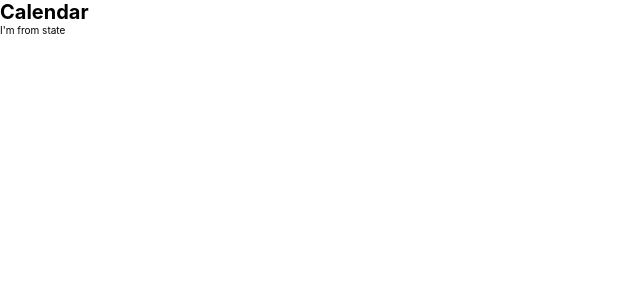
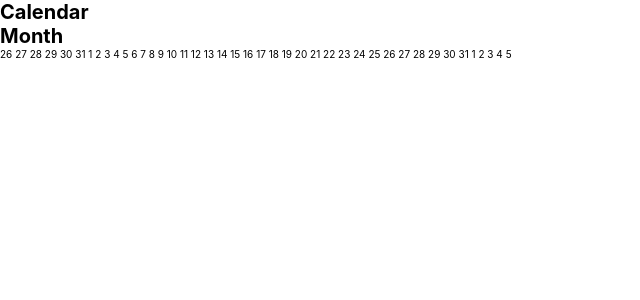
Before and after one commit to sebaslh12/calendar-challenge, a React (Create React App) app: page / in a window 1280 px wide. Shown: the top 300 px of the page, without its empty margins (0-640 px from the left). Built offline with nearby package versions, Linux system fonts and the light colour scheme.

Commit message:
Implementing way to calculate days to render. Implementing Calendar and Month components. Adding dayjs package.

```diff
--- a/package.json
+++ b/package.json
@@ -6,6 +6,7 @@
     "@testing-library/jest-dom": "^4.2.4",
     "@testing-library/react": "^9.5.0",
     "@testing-library/user-event": "^7.2.1",
+    "dayjs": "^1.8.33",
     "react": "^16.13.1",
     "react-dom": "^16.13.1",
     "react-redux": "^7.2.1",
--- a/src/App.js
+++ b/src/App.js
@@ -1,6 +1,6 @@
 import React from 'react';
 import { Provider } from 'react-redux';
-import Reminder from './components/Reminder'
+import Calendar from './components/Calendar';
 import store from './store';
 import './App.css';
 
@@ -12,7 +12,7 @@ function App() {
 					<h1>Calendar</h1>
 				</header>
 			</div>
-			<Reminder />
+			<Calendar />
 		</Provider>
 	);
 }
--- /dev/null
+++ b/src/components/Calendar/Month.js
@@ -0,0 +1,47 @@
+import React from 'react';
+import dayjs from 'dayjs';
+
+const daysOfPastMonth = (dayOfWeek, startingDay) => {
+	const weekBefore = [];
+	for (let daysBefore = 0; daysBefore < dayOfWeek; daysBefore++) {
+		const dayOfPreviousMonth = dayjs(startingDay).day(dayOfWeek).subtract(dayOfWeek - daysBefore, 'day');
+		weekBefore.push(dayOfPreviousMonth.date());
+	}
+	return weekBefore;
+}
+
+const daysOfNextMonth = (finalDay) => {
+	const finalDayOfWeek = finalDay.day();
+	const weekAfter = [];
+	for (let daysAfter = finalDayOfWeek; daysAfter < 6; daysAfter++) {
+		const dayOfNextMonth = dayjs(finalDay).add(daysAfter, 'day');
+		weekAfter.push(dayOfNextMonth.date());
+	}
+	return weekAfter
+}
+
+const daysOfCurrentMonth = (daysOfMonth, currentMonth) => {
+	const month = []
+	for (let day = 1; day <= daysOfMonth; day++) {
+		//const currentDay = dayjs().month(currentMonth).date(day);
+		month.push(day)
+	}
+	return month;
+}
+
+const Month = ({ month }) => {
+	const startingDay = dayjs().month(month.currentMonth).date(1);
+	const pastMonth = daysOfPastMonth(month.startingDayOfWeek, startingDay)
+	const currentMonth = daysOfCurrentMonth(month.daysOfMonth);
+	const nextMonth = daysOfNextMonth(dayjs().month(month.currentMonth).date(month.daysOfMonth));
+	const renderDays = [...pastMonth, ...currentMonth, ...nextMonth];
+
+	return (
+		<div>
+			<h1>Month</h1>
+			{renderDays.map((day, index) => <span key={index}> {day} </span>)}
+		</div>
+	);
+}
+
+export default Month;
--- /dev/null
+++ b/src/components/Calendar/index.js
@@ -0,0 +1,20 @@
+import React, { useState } from 'react';
+import dayjs from 'dayjs';
+import Month from './Month';
+
+const Calendar = () => {
+	// This will update the view if the month changes
+	const date = new dayjs();
+	const [monthData, setMonthData] = useState({
+		currentMonth: date.month(),
+		currentYear: date.year,
+		startingDayOfWeek: date.startOf('month').day(),
+		daysOfMonth: date.endOf('month').date()
+	});
+
+	return (
+		<Month month={monthData} />
+	);
+}
+
+export default Calendar;
```
Also changed, not shown: public/manifest.json, 1 other file (tests, documents, lock files or other folders).
